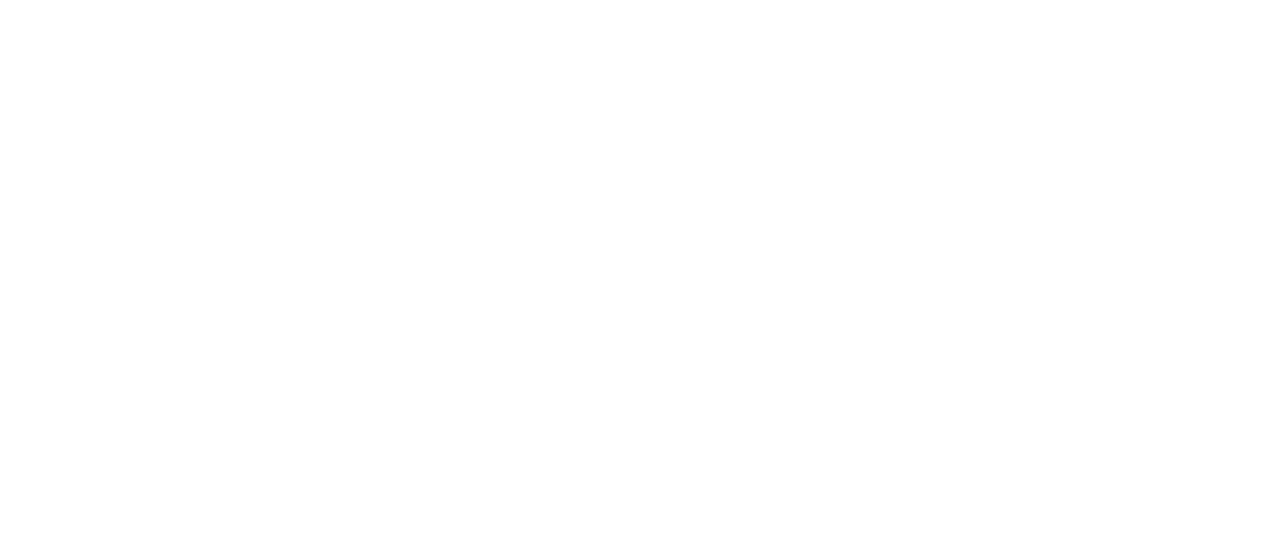
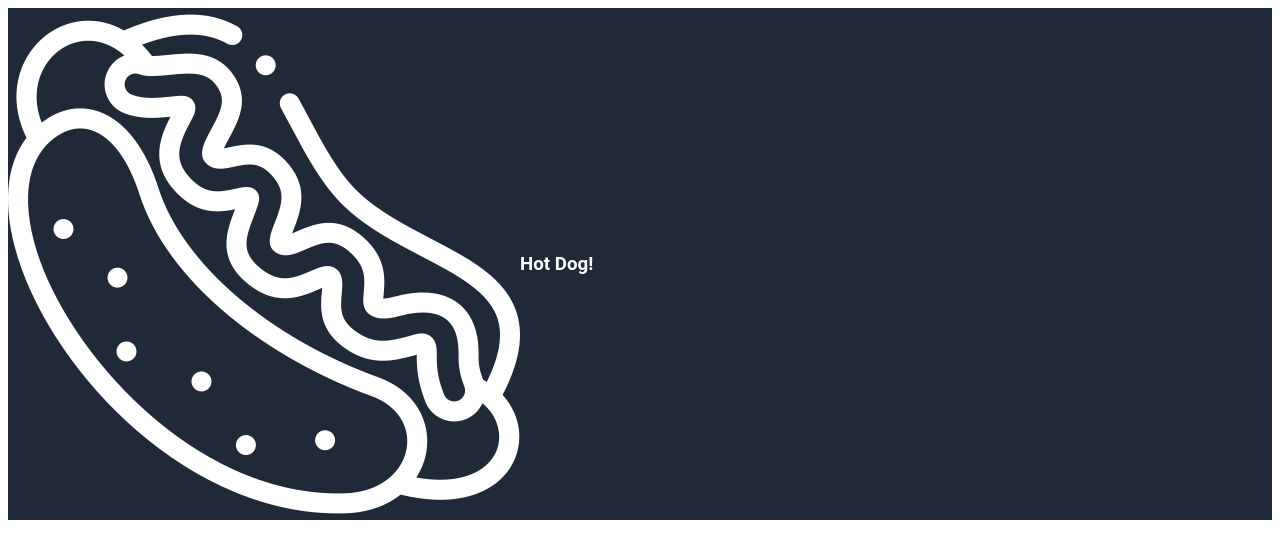
Before and after one commit to Weroance/landing-page, a plain HTML site: page index.html in a window 1280 px wide. Drawn offline with Linux system fonts and the light colour scheme.

Commit message:
feat: add image files, style header
Add black and white .png files. Add style to header

```diff
--- a/index.html
+++ b/index.html
@@ -9,7 +9,10 @@
     </head>
 
     <body>
-        <div class="header"></div>
+        <div class="header">
+            <img class="logo" src="images/2hotdog.png" alt="hotdog logo" >
+            <h3>Hot Dog!</h3>
+        </div>
         <div class="intro-box"></div>
         <div class="card-box"></div>
         <div class="quote"></div>
--- a/style.css
+++ b/style.css
@@ -1,3 +1,13 @@
+
 *   {
     font-family: "Roboto";
 }
+
+.header {
+    background-color: #1f2937;
+    color: white;
+
+    display: flex;
+    align-items: center;
+
+}
```
Also changed, not shown: images/1hotdog.png (added), images/2hotdog.png (added).
